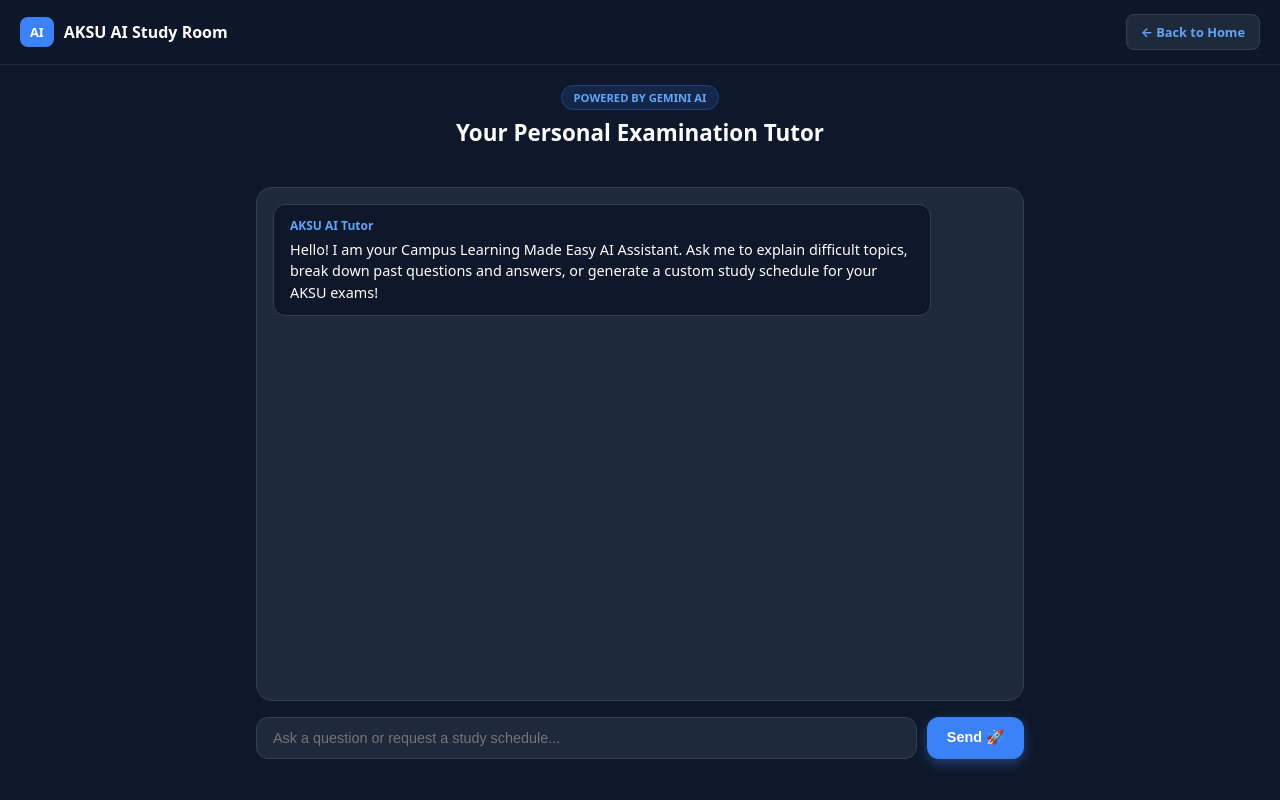
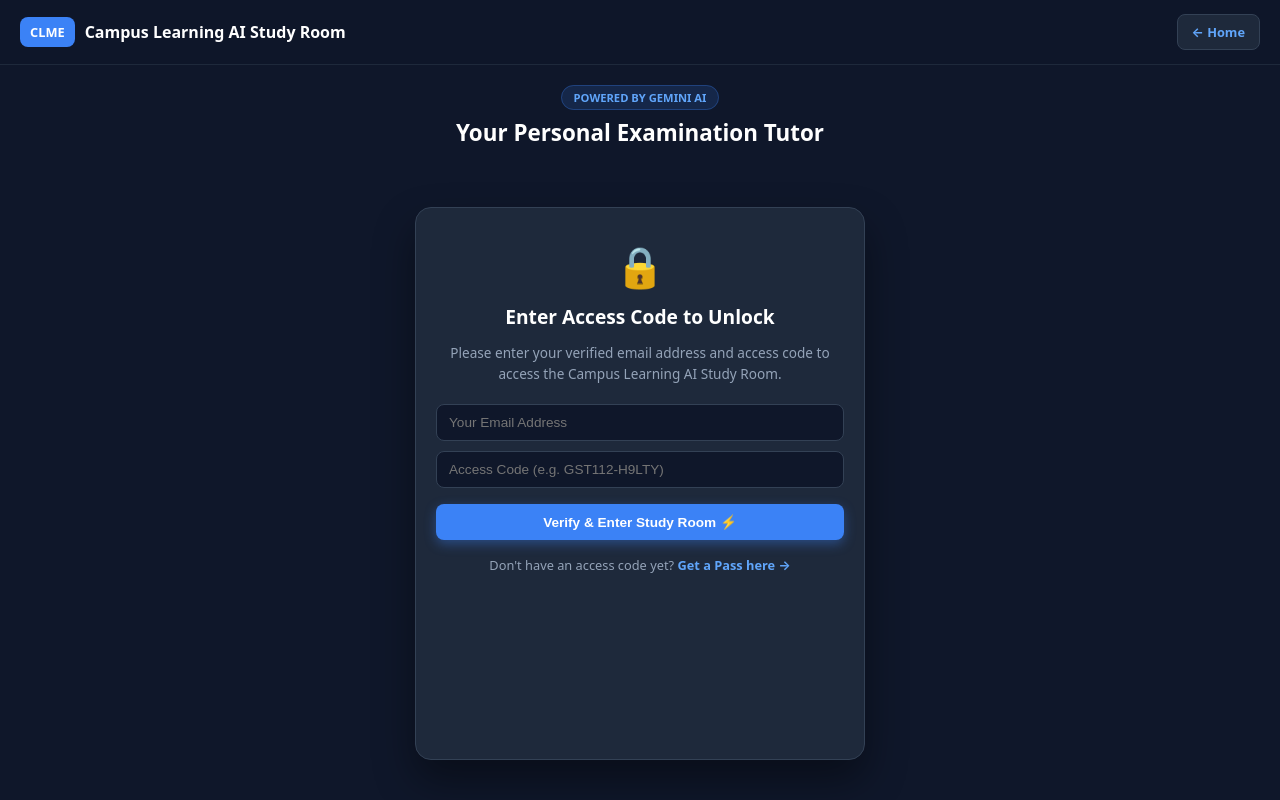
Before and after one commit to divinesaviour4-bit/LEARNING-MADE-EASY, a Next.js app: page /chat in a window 1280 px wide. Built offline with nearby package versions, Linux system fonts and the light colour scheme.

Commit message:
Lock AI study room behind backend access token verification and rename to Campus Learning AI Study Room

```diff
--- a/app/chat/page.tsx
+++ b/app/chat/page.tsx
@@ -1,6 +1,6 @@
 "use client";
 
-import { useState } from "react";
+import { useState, useEffect } from "react";
 
 interface Message {
   sender: "user" | "ai";
@@ -14,6 +14,54 @@
   const [input, setInput] = useState("");
   const [loading, setLoading] = useState(false);
 
+  // Access Verification States
+  const [isUnlocked, setIsUnlocked] = useState(false);
+  const [verifyEmail, setVerifyEmail] = useState("");
+  const [accessCode, setAccessCode] = useState("");
+  const [verifyLoading, setVerifyLoading] = useState(false);
+
+  // Check session storage on load
+  useEffect(() => {
+    const verified = sessionStorage.getItem("clme_verified_student");
+    if (verified) {
+      setIsUnlocked(true);
+    }
+  }, []);
+
+  // Handle Access Token Verification
+  const handleAccessVerify = async (e: React.FormEvent) => {
+    e.preventDefault();
+    if (!verifyEmail || !accessCode) {
+      alert("Please enter both your email and access code.");
+      return;
+    }
+
+    setVerifyLoading(true);
+    try {
+      const res = await fetch("https://learning-made-easy-backend.onrender.com/api/access/verify", {
+        method: "POST",
+        headers: { "Content-Type": "application/json" },
+        body: JSON.stringify({
+          email: verifyEmail,
+          access_code: accessCode
+        })
+      });
+      const data = await res.json();
+      if (data.success) {
+        setIsUnlocked(true);
+        sessionStorage.setItem("clme_verified_student", "true");
+        alert(data.message || "Access granted to AI Study Room!");
+      } else {
+        alert(data.message || "Invalid credentials, payment not verified, or access expired.");
+      }
+    } catch (err) {
+      console.error(err);
+      alert("Verification failed. Please check your credentials.");
+    } finally {
+      setVerifyLoading(false);
+    }
+  };
+
   const handleSendMessage = async (e: React.FormEvent) => {
     e.preventDefault();
     if (!input.trim() || loading) return;
@@ -24,7 +72,6 @@
     setLoading(true);
 
     try {
-      // Connect to your backend AI study endpoint
       const res = await fetch("https://learning-made-easy-backend.onrender.com/api/ai/chat", {
         method: "POST",
         headers: { "Content-Type": "application/json" },
@@ -39,7 +86,6 @@
       }
     } catch (err) {
       console.error(err);
-      // Fallback response for testing UI before backend endpoint is live
       setMessages((prev) => [
         ...prev,
         { sender: "ai", text: `Here is a structured study insight regarding your request: "${userMessage}". Keep pushing for those A's!` }
@@ -55,15 +101,28 @@
       {/* Navbar */}
       <nav style={{ position: "sticky", top: 0, zIndex: 50, backgroundColor: "rgba(15, 23, 42, 0.95)", backdropFilter: "blur(10px)", borderBottom: "1px solid #1e293b", padding: "14px 20px", display: "flex", justifyContent: "space-between", alignItems: "center" }}>
         <div style={{ display: "flex", alignItems: "center", gap: "10px" }}>
-          <span style={{ backgroundColor: "#3b82f6", color: "#ffffff", fontWeight: "900", padding: "6px 10px", borderRadius: "8px", fontSize: "0.8rem" }}>AI</span>
-          <span style={{ fontWeight: "700", fontSize: "1rem", color: "#ffffff" }}>AKSU AI Study Room</span>
+          <span style={{ backgroundColor: "#3b82f6", color: "#ffffff", fontWeight: "900", padding: "6px 10px", borderRadius: "8px", fontSize: "0.8rem" }}>CLME</span>
+          <span style={{ fontWeight: "700", fontSize: "1rem", color: "#ffffff" }}>Campus Learning AI Study Room</span>
         </div>
+        <div style={{ display: "flex", gap: "10px", alignItems: "center" }}>
+          {isUnlocked && (
+            <button
+              onClick={() => {
+                setIsUnlocked(false);
+                sessionStorage.removeItem("clme_verified_student");
+              }}
+              style={{ backgroundColor: "#7c2d12", color: "#ffffff", border: "none", padding: "6px 10px", borderRadius: "6px", fontSize: "0.7rem", fontWeight: "700", cursor: "pointer" }}
+            >
+              Lock Session 🔒
+            </button>
+          )}
           <a href="/" style={{ backgroundColor: "#1e293b", color: "#60a5fa", border: "1px solid #334155", padding: "8px 14px", borderRadius: "8px", fontSize: "0.8rem", fontWeight: "700", textDecoration: "none" }}>
-          ← Back to Home
+            ← Home
           </a>
+        </div>
       </nav>
 
-      {/* Chat Container */}
+      {/* Main Container */}
       <div style={{ maxWidth: "800px", width: "100%", margin: "0 auto", padding: "20px 16px", flex: 1, display: "flex", flexDirection: "column", boxSizing: "border-box" }}>
 
         <div style={{ textAlign: "center", marginBottom: "20px" }}>
@@ -73,12 +132,51 @@
           <h2 style={{ fontSize: "1.4rem", fontWeight: "800", color: "#ffffff", marginTop: "10px" }}>Your Personal Examination Tutor</h2>
         </div>
 
-        {/* Messages Box */}
+        {!isUnlocked ? (
+          /* Locked State - Enter Access Code */
+          <div style={{ flex: 1, background: "#1e293b", border: "1px solid #334155", borderRadius: "16px", padding: "30px 20px", maxWidth: "450px", margin: "20px auto", width: "100%", textAlign: "center", boxSizing: "border-box", boxShadow: "0 20px 40px rgba(0,0,0,0.4)" }}>
+            <span style={{ fontSize: "2.5rem" }}>🔒</span>
+            <h3 style={{ color: "#ffffff", fontSize: "1.2rem", margin: "10px 0 6px 0" }}>Enter Access Code to Unlock</h3>
+            <p style={{ color: "#94a3b8", fontSize: "0.85rem", marginBottom: "20px", lineHeight: "1.5" }}>
+              Please enter your verified email address and access code to access the Campus Learning AI Study Room.
+            </p>
+            <form onSubmit={handleAccessVerify} style={{ display: "flex", flexDirection: "column", gap: "10px", textAlign: "left" }}>
+              <input
+                type="email"
+                value={verifyEmail}
+                onChange={(e) => setVerifyEmail(e.target.value)}
+                required
+                placeholder="Your Email Address"
+                style={{ padding: "10px 12px", borderRadius: "8px", background: "#0f172a", border: "1px solid #334155", color: "#ffffff", fontSize: "0.85rem", outline: "none", width: "100%", boxSizing: "border-box" }}
+              />
+              <input
+                type="text"
+                value={accessCode}
+                onChange={(e) => setAccessCode(e.target.value)}
+                required
+                placeholder="Access Code (e.g. GST112-H9LTY)"
+                style={{ padding: "10px 12px", borderRadius: "8px", background: "#0f172a", border: "1px solid #334155", color: "#ffffff", fontSize: "0.85rem", outline: "none", width: "100%", boxSizing: "border-box" }}
+              />
+              <button
+                type="submit"
+                disabled={verifyLoading}
+                style={{ background: "#3b82f6", color: "#ffffff", padding: "10px", borderRadius: "8px", fontWeight: "700", border: "none", cursor: "pointer", fontSize: "0.85rem", width: "100%", marginTop: "6px", boxShadow: "0 4px 12px rgba(59, 130, 246, 0.4)" }}
+              >
+                {verifyLoading ? "Verifying Token..." : "Verify & Enter Study Room ⚡"}
+              </button>
+            </form>
+            <div style={{ marginTop: "16px", fontSize: "0.8rem", color: "#94a3b8" }}>
+              Don't have an access code yet? <a href="/#pricing" style={{ color: "#60a5fa", textDecoration: "none", fontWeight: "bold" }}>Get a Pass here →</a>
+            </div>
+          </div>
+        ) : (
+          /* Unlocked Chat Interface */
+          <>
             <div style={{ flex: 1, background: "#1e293b", border: "1px solid #334155", borderRadius: "16px", padding: "16px", overflowY: "auto", display: "flex", flexDirection: "column", gap: "14px", marginBottom: "16px", maxHeight: "60vh" }}>
               {messages.map((msg, index) => (
                 <div key={index} style={{ alignSelf: msg.sender === "user" ? "flex-end" : "flex-start", maxWidth: "85%", background: msg.sender === "user" ? "#3b82f6" : "#0f172a", color: "#ffffff", padding: "12px 16px", borderRadius: "12px", border: msg.sender === "ai" ? "1px solid #334155" : "none", fontSize: "0.9rem", lineHeight: "1.5", whiteSpace: "pre-line" }}>
                   <strong style={{ display: "block", fontSize: "0.75rem", color: msg.sender === "user" ? "#93c5fd" : "#60a5fa", marginBottom: "4px" }}>
-                {msg.sender === "user" ? "You" : "AKSU AI Tutor"}
+                    {msg.sender === "user" ? "You" : "Campus Learning AI Tutor"}
                   </strong>
                   {msg.text}
                 </div>
@@ -90,7 +188,6 @@
               )}
             </div>
 
-        {/* Input Form */}
             <form onSubmit={handleSendMessage} style={{ display: "flex", gap: "10px" }}>
               <input
                 type="text"
@@ -103,6 +200,8 @@
                 {loading ? "Thinking..." : "Send 🚀"}
               </button>
             </form>
+          </>
+        )}
 
       </div>
     </div>
```
Lines whose indentation alone changed are shown as unchanged.
